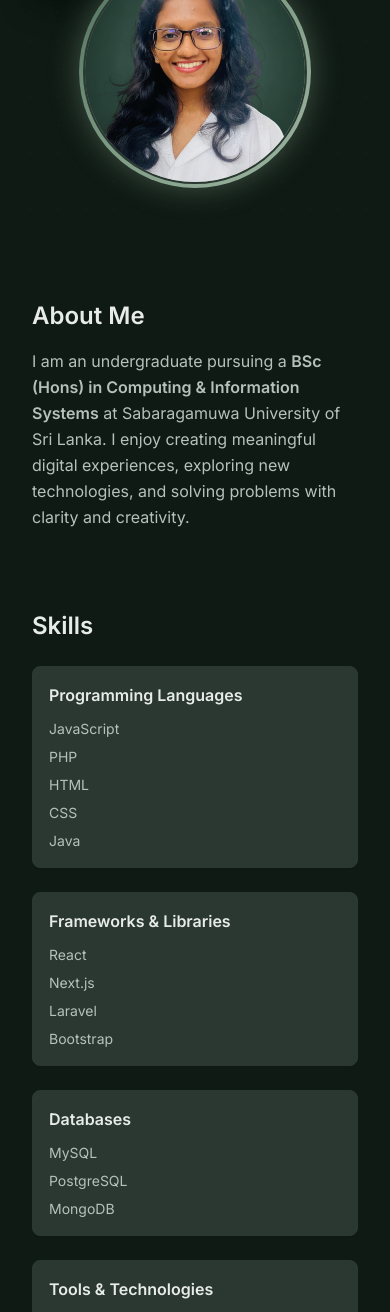
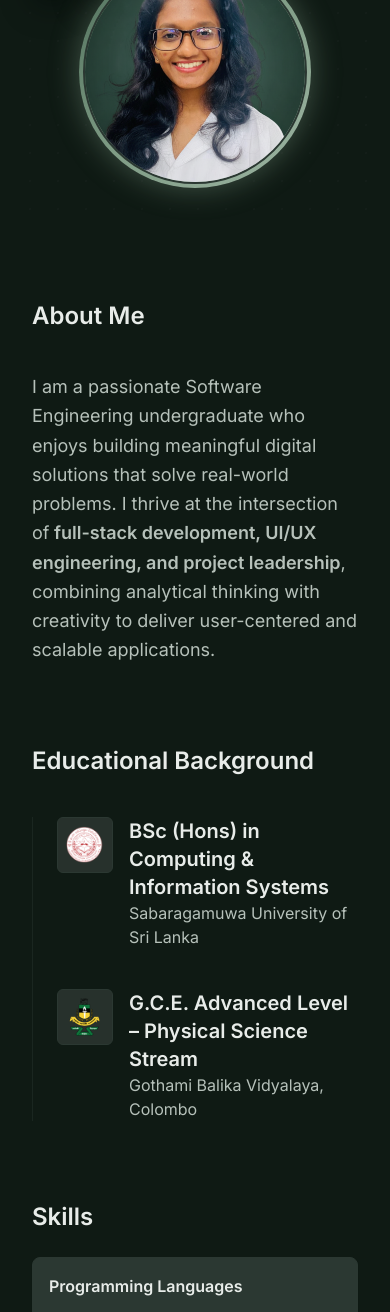
Before and after one commit to Sanduni204/my-portfolio, a Next.js app: page / in a window 390 px wide. Shown: the part 626-1938 px from the top of the page. Built offline with nearby package versions, Linux system fonts and the light colour scheme.

Commit message:
feat(education,about): add responsive layout to Education and about component

```diff
--- a/src/app/page.tsx
+++ b/src/app/page.tsx
@@ -8,6 +8,7 @@ import Certifications from '../components/Certifications'
 import Volunteering from '../components/Volunteering'
 import Contact from '../components/Contact'
 import Footer from '../components/Footer'
+import Education from '../components/Education'
 
 export default function Page(){
   return (
@@ -17,6 +18,7 @@ export default function Page(){
 
         <Hero />
         <About />
+        <Education />
         <Skills />
         <Projects />
         <Achievements />
--- a/src/components/About.tsx
+++ b/src/components/About.tsx
@@ -6,11 +6,25 @@ const MDiv: any = motion.div as any
 export default function About() {
   return (
     <AnimateSection>
-			<section id="about" className="container mx-auto px-6 py-12">
-				<MDiv initial={{ opacity: 0, y: 12 }} whileInView={{ opacity: 1, y: 0 }} viewport={{ once: true }} transition={{ duration: 0.6 }}>
-					<h2 className="text-2xl sm:text-3xl font-semibold text-textc-primary mb-4">About Me</h2>
-					<p className="text-textc-secondary max-w-3xl leading-relaxed">
-						I am an undergraduate pursuing a <strong>BSc (Hons) in Computing & Information Systems</strong> at Sabaragamuwa University of Sri Lanka. I enjoy creating meaningful digital experiences, exploring new technologies, and solving problems with clarity and creativity.
+      <section id="about" className="container mx-auto px-6 py-16">
+        <MDiv
+          initial={{ opacity: 0, y: 12 }}
+          whileInView={{ opacity: 1, y: 0 }}
+          viewport={{ once: true }}
+          transition={{ duration: 0.6 }}
+        >
+          <h2 className="text-2xl sm:text-3xl font-semibold text-textc-primary mb-3">
+            About Me
+          </h2>
+
+          {/* Accent Bar */}
+		  <div className=" bg-brand-green mb-10 rounded-full"></div>
+          <p className="text-textc-secondary max-w-4xl leading-relaxed text-lg">
+            I am a passionate Software Engineering undergraduate who enjoys building meaningful
+            digital solutions that solve real-world problems. I thrive at the intersection of
+            <strong> full-stack development, UI/UX engineering, and project leadership</strong>,
+            combining analytical thinking with creativity to deliver user-centered and scalable
+            applications.
           </p>
         </MDiv>
       </section>
--- /dev/null
+++ b/src/components/Education.tsx
@@ -0,0 +1,69 @@
+'use client'
+import AnimateSection from './AnimateSection'
+import { motion } from 'framer-motion'
+const MDiv: any = motion.div as any
+
+export default function Education() {
+  return (
+    <AnimateSection>
+      <section id="education" className="container mx-auto px-6 py-16">
+        <MDiv
+          initial={{ opacity: 0, y: 12 }}
+          whileInView={{ opacity: 1, y: 0 }}
+          viewport={{ once: true }}
+          transition={{ duration: 0.6 }}
+        >
+          <h2 className="text-2xl sm:text-2xl font-semibold text-textc-primary mb-3">
+            Educational Background
+          </h2>
+
+          <div className="bg-brand-green mb-10 rounded-full"></div>
+
+          {/* Timeline container */}
+          <div className="space-y-10 border-l border-brand-background-grey/40 pl-6">
+
+            {/* University */}
+            <div className="relative">
+
+              <div className="flex items-start gap-4">
+                <img
+                  src="/images/uni-logo.png"
+                  alt="University Logo"
+                  className="w-14 h-14 object-contain rounded-md bg-white/10 p-2 border border-brand-background-grey"
+                />
+                <div>
+                  <h3 className="text-xl font-semibold text-textc-primary">
+                    BSc (Hons) in Computing & Information Systems
+                  </h3>
+                  <p className="text-textc-secondary">
+                    Sabaragamuwa University of Sri Lanka
+                  </p>
+                </div>
+              </div>
+            </div>
+
+            {/* School */}
+            <div className="relative">
+
+              <div className="flex items-start gap-4">
+                <img
+                  src="/images/school-logo.png"
+                  alt="School Logo"
+                  className="w-14 h-14 object-contain rounded-md bg-white/10 p-2 border border-brand-background-grey"
+                />
+                <div>
+                  <h3 className="text-xl font-semibold text-textc-primary">
+                    G.C.E. Advanced Level – Physical Science Stream
+                  </h3>
+                  <p className="text-textc-secondary">
+                    Gothami Balika Vidyalaya, Colombo </p>
+                </div>
+              </div>
+            </div>
+
+          </div>
+        </MDiv>
+      </section>
+    </AnimateSection>
+  )
+}
```
Also changed, not shown: public/images/school-logo.png (added), public/images/uni-logo.png (added). Lines whose indentation alone changed are shown as unchanged.
